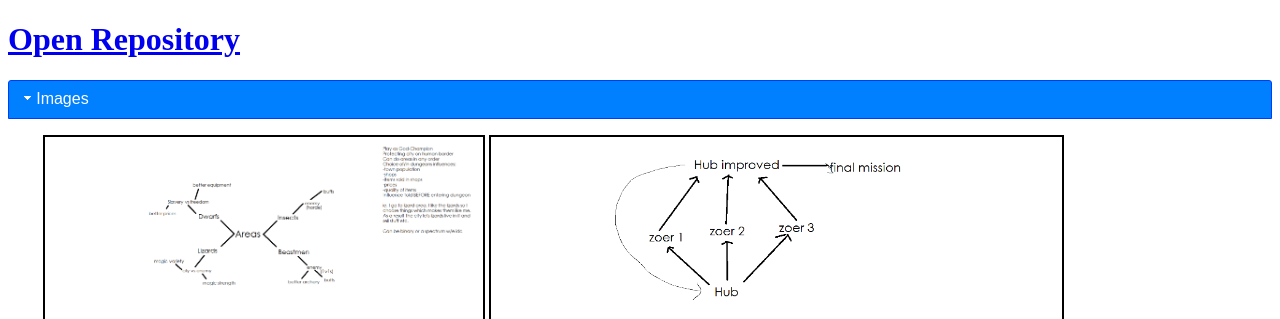
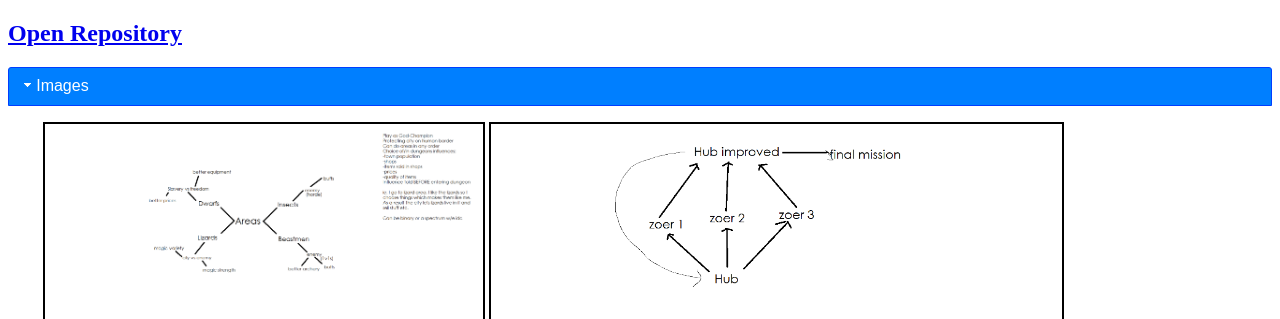
Before and after one commit to 0150gameserver/0150gameserver.github.io, a plain HTML site: page index.html in a window 1280 px wide. Shown: the top 319 px of the page. Drawn offline with Linux system fonts and the light colour scheme.

Commit message:
save my work

```diff
--- a/index.html
+++ b/index.html
@@ -15,7 +15,7 @@
   </head>
   <body>
 
-    <h1><a href="https://github.com/0150gameserver/0150gameserver.github.io">Open Repository</a></h1>
+    <h2><a href="https://github.com/0150gameserver/0150gameserver.github.io">Open Repository</a></h2>
 
     <div id="accordion">
     	<h3>Images</h3>
```
Also changed, not shown: readme.md.
